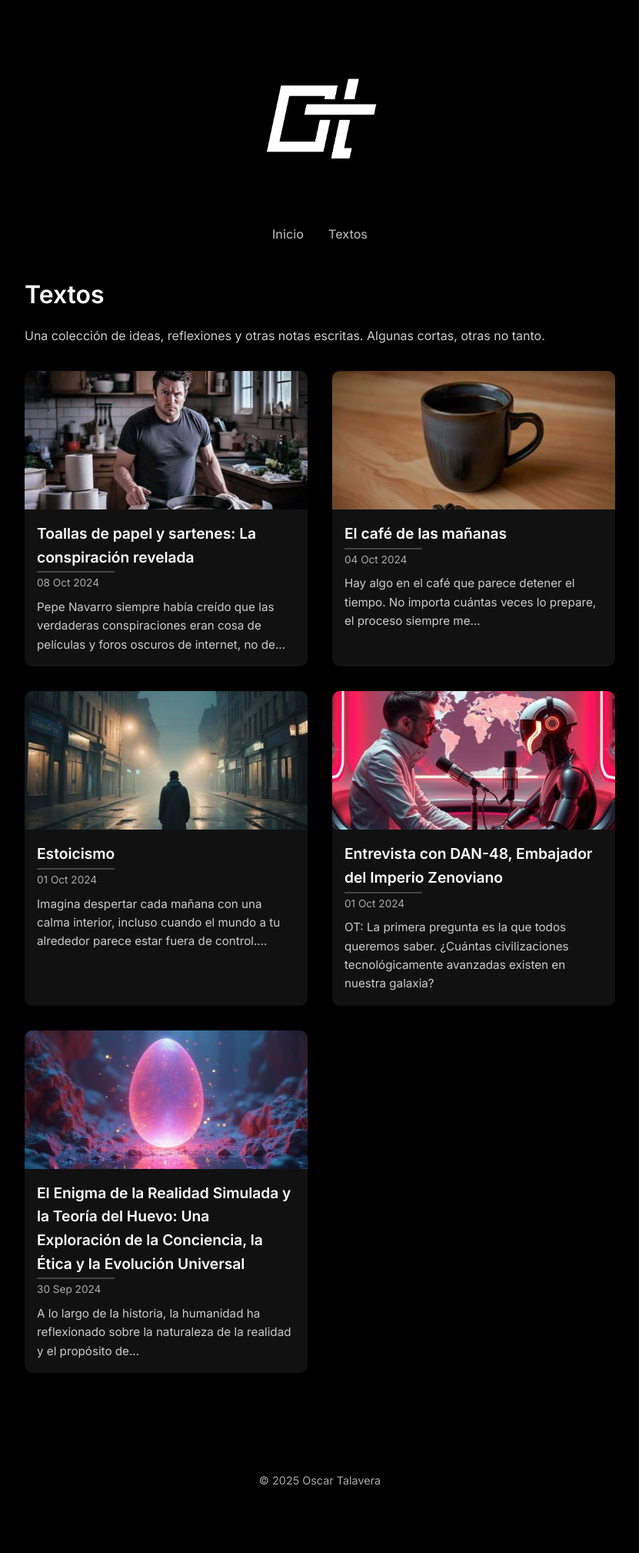
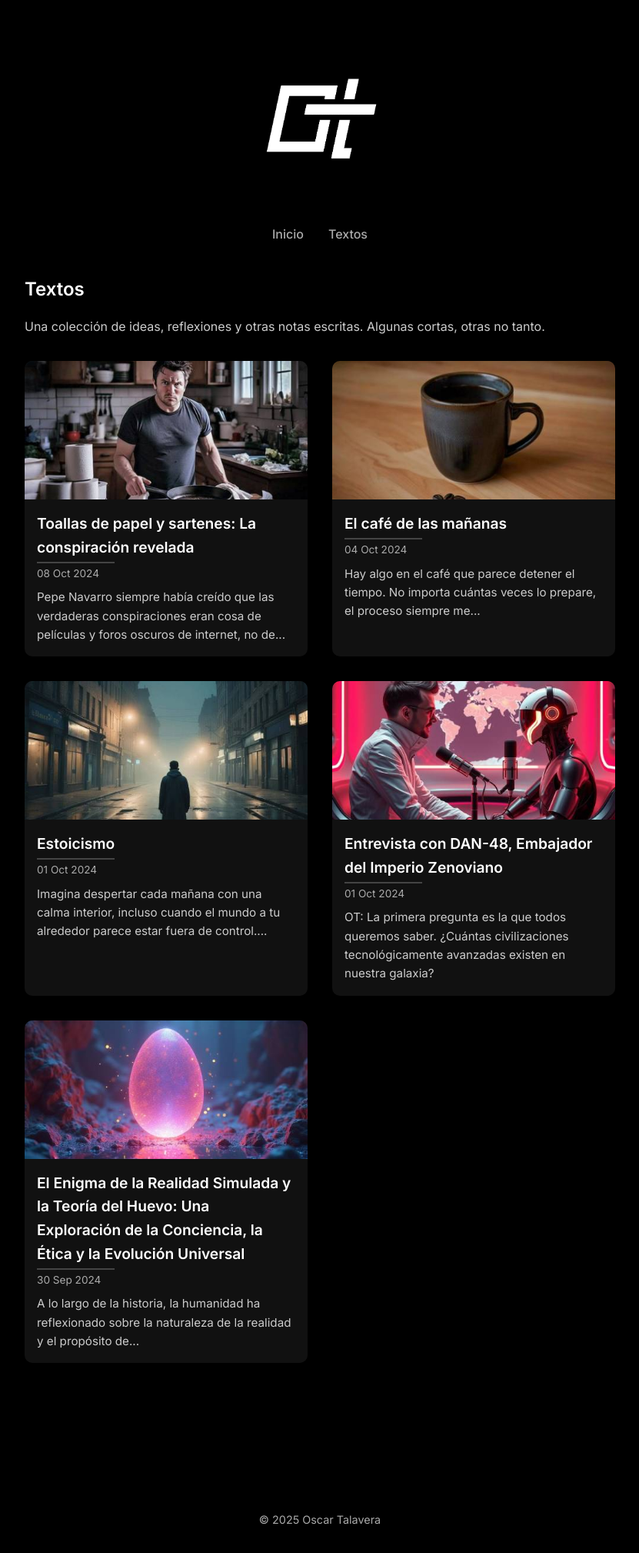
Before and after one commit to oscarttalavera/oscartalavera.com, a Jekyll site: the page built from textos.md, in a window 1280 px wide. Shown: the whole page at 77% size, without its empty margins (224-1055 px from the left). Built offline with Jekyll 4.4.1, drawn with Linux system fonts in a browser that asks for light colours; before the commit the page ends 1967 px from its top, so only the background shows below that.

Commit message:
Update textos.md

```diff
--- a/textos.md
+++ b/textos.md
@@ -4,24 +4,24 @@
 permalink: /textos
 ---
 
+<section class="section">
+  <h1>Textos</h1>
+  <p class="intro-text">Una colección de ideas, reflexiones y otras notas escritas. Algunas cortas, otras no tanto.</p>
 
-# Textos
-
-Una colección de ideas, reflexiones y otras notas escritas. Algunas cortas, otras no tanto.
-
-<div class="grid-posts">
-{% for post in site.posts %}
-  <div class="post-item">
-    <a href="{{ post.url }}">
-      <div class="post-thumb" style="background-image: url('{{ post.image }}');"></div>
-      <div class="post-content">
-        <h2>{{ post.title }}</h2>
-        <p class="date">{{ post.date | date: "%d %b %Y" }}</p>
-        {% if post.excerpt %}
-          <p class="excerpt">{{ post.excerpt | strip_html | truncatewords: 20 }}</p>
-        {% endif %}
-      </div>
-    </a>
+  <div class="grid-posts">
+    {% for post in site.posts %}
+    <div class="post-item">
+      <a href="{{ post.url }}">
+        <div class="post-thumb" style="background-image: url('{{ post.image }}');"></div>
+        <div class="post-content">
+          <h2>{{ post.title }}</h2>
+          <p class="date">{{ post.date | date: "%d %b %Y" }}</p>
+          {% if post.excerpt %}
+            <p class="excerpt">{{ post.excerpt | strip_html | truncatewords: 20 }}</p>
+          {% endif %}
+        </div>
+      </a>
+    </div>
+    {% endfor %}
   </div>
-{% endfor %}
-</div>
+</section>
```
